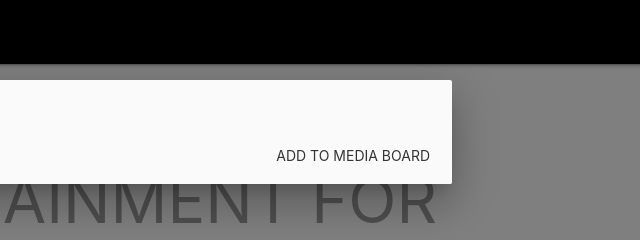
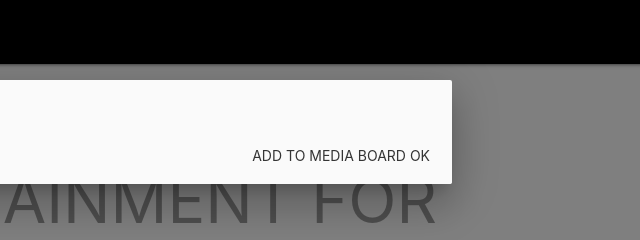
Before and after one commit to MaixusBetter/Entertainment-Explorer-Group-Project-1-1, a plain HTML site: page index.html in a window 1280 px wide. Both pictures are taken after a click on the link "MODAL". Shown: the top 240 px of the page, 540-1180 px from the left. Drawn offline with nearby package versions, Linux system fonts and the light colour scheme.

```diff
--- a/index.html
+++ b/index.html
@@ -53,7 +53,7 @@
         <div class="modal-content" id="modalContent">
       </div>
       <div class="modal-footer" id="test">
-        <a href="#!" class="waves-effect waves-green btn-flat">Add to Media Board</a>
+        <a href="#!" class="waves-effect waves-green btn-flat">Add to Media Board ok</a>
       </div>
   </div>
     </div>
```
